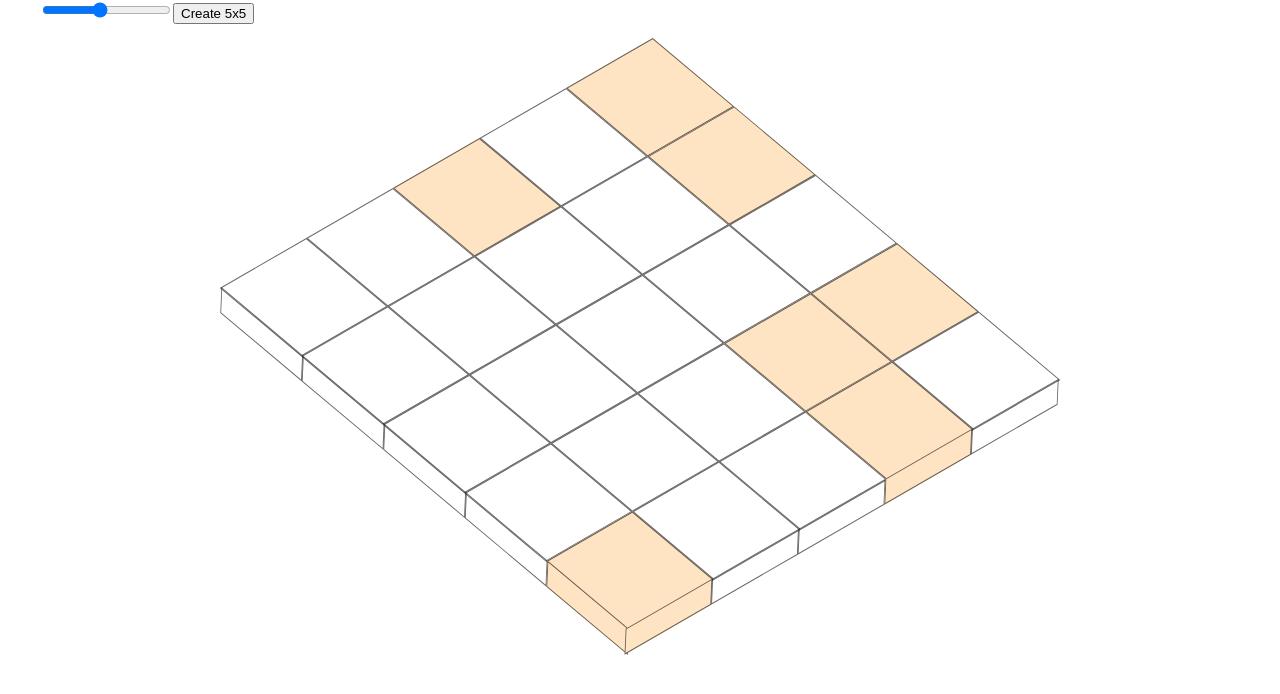
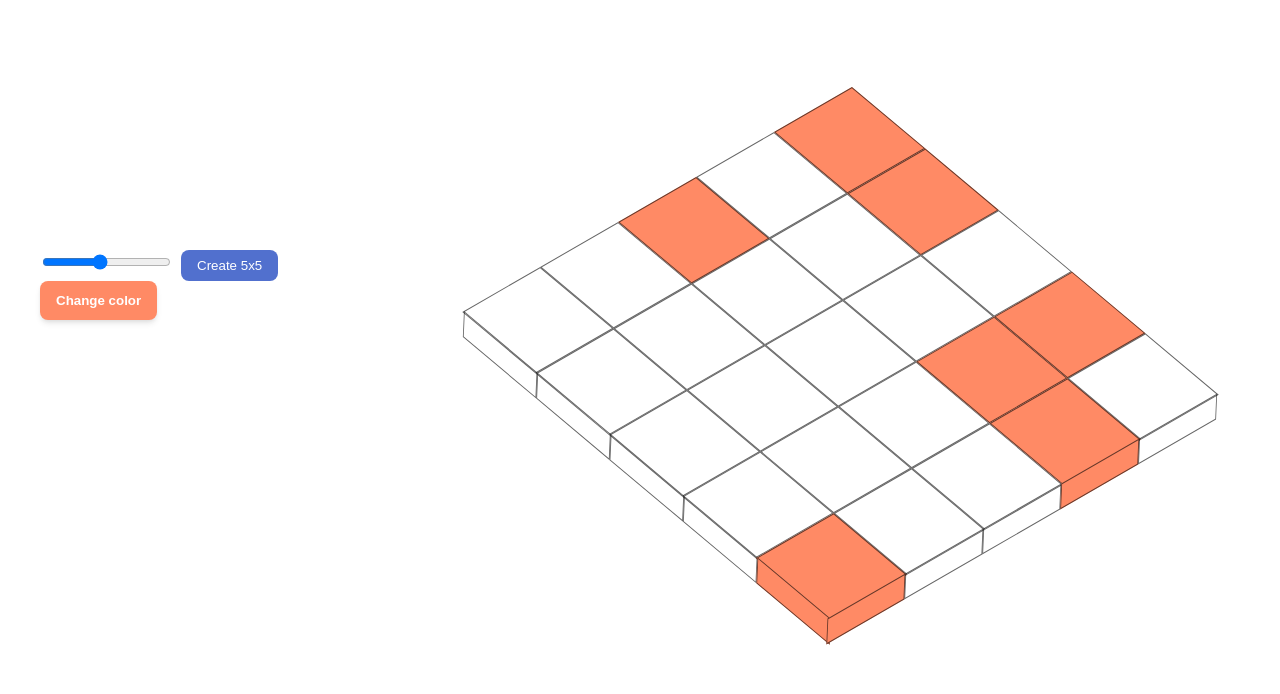
Before and after one commit to antrancs/grid-problem, a React (Create React App) app: page / in a window 1280 px wide. Shown: the top 694 px of the page. Built offline with nearby package versions, Linux system fonts and the light colour scheme.

Commit message:
Added color picker

```diff
--- a/package.json
+++ b/package.json
@@ -12,6 +12,7 @@
     "@types/react-dom": "^16.9.0",
     "classnames": "^2.2.6",
     "react": "^16.13.0",
+    "react-color": "^2.18.0",
     "react-dom": "^16.13.0",
     "react-scripts": "3.4.0",
     "typescript": "~3.7.2"
@@ -38,6 +39,7 @@
     ]
   },
   "devDependencies": {
-    "@types/classnames": "^2.2.9"
+    "@types/classnames": "^2.2.9",
+    "@types/react-color": "^3.0.1"
   }
 }
--- a/src/App.css
+++ b/src/App.css
@@ -3,16 +3,16 @@
 }
 
 .grid {
-  width: 500px;
+  width: 450px;
   max-width: 50%;
   display: grid;
   grid-template-columns: repeat(var(--grid-size), 1fr);
   grid-template-rows: repeat(var(--grid-size), 1fr);
   grid-column-gap: 0px;
   grid-row-gap: 0px;
-  height: 500px;
+  height: 450px;
   margin: 60px auto;
-  transform: rotate(-30deg) skew(20deg);
+  transform: rotate(-30deg) skew(20deg) translateY(100px);
   position: relative;
 }
 
@@ -20,3 +20,8 @@
   max-width: 1200px;
   margin: 0 auto;
 }
+
+.page-content {
+  display: flex;
+  align-items: center;
+}
--- a/src/App.tsx
+++ b/src/App.tsx
@@ -1,16 +1,29 @@
-import React, { useMemo, useState, useEffect, useRef } from 'react';
+import React, {
+  useMemo,
+  useState,
+  useEffect,
+  useRef,
+  useCallback
+} from 'react';
+
 import './App.css';
 import Cell, { ICell } from './components/Cell/Cell';
 import {
   getAllConnectedAreas,
   getIndexInGrid,
-  generateGrid
+  generateGrid,
+  lightenDarkenColor
 } from './utils/utils';
 import Slider from './components/Slider/Slider';
+import ColorPicker from './components/ColorPicker/ColorPicker';
 
 function App() {
   const [size, setSize] = useState(5);
   const [cells, setCells] = useState<ICell[]>([]);
+
+  const [cellColor, setCellColor] = useState('#FF8A65');
+
+  // Track the set the current hovered cell belongs to
   const currentSet = useRef<Set<number>>(new Set());
 
   const grid = useMemo(() => generateGrid(size), [size]);
@@ -55,6 +68,8 @@ function App() {
     );
   }
 
+  const memoHandleCellHover = useCallback(handleCellHover, [size]);
+
   function handleCellClick(cellIndex: number) {
     setCells(cells =>
       cells.map(cell => ({
@@ -64,26 +79,36 @@ function App() {
     );
   }
 
+  const memoHandleCellClick = useCallback(handleCellClick, [size]);
+
   return (
+    <div className="container">
       <div
-      className="container"
+        className="page-content"
         style={
           {
+            '--cell-color': cellColor,
+            '--cell-color-bright': lightenDarkenColor(cellColor, 20),
             '--grid-size': size
           } as React.CSSProperties
         }
       >
+        <div>
           <Slider onUpdateSize={setSize} />
+
+          <ColorPicker onColorChanged={setCellColor} color={cellColor} />
+        </div>
         <div className="grid" onMouseLeave={() => handleCellHover(-1)}>
           {cells.map(cell => (
             <Cell
               key={cell.index}
               cell={cell}
-            onHover={handleCellHover}
-            onClick={handleCellClick}
+              onHover={memoHandleCellHover}
+              onClick={memoHandleCellClick}
               gridSize={size}
             />
           ))}
+        </div>
       </div>
     </div>
   );
--- a/src/components/Cell/Cell.css
+++ b/src/components/Cell/Cell.css
@@ -12,11 +12,11 @@
 }
 
 .cell--active {
-  background-color: bisque;
+  background-color: var(--cell-color);
 }
 
 .cell--hover {
-  background-color: red;
+  background-color: var(--cell-color-bright);
 }
 
 .cell__left-edge,
--- a/src/components/Cell/Cell.tsx
+++ b/src/components/Cell/Cell.tsx
@@ -1,4 +1,4 @@
-import React, { FunctionComponent } from 'react';
+import React, { FunctionComponent, memo } from 'react';
 
 import classnames from 'classnames';
 import './Cell.css';
@@ -30,7 +30,6 @@ const Cell: FunctionComponent<IProps> = ({
   gridSize
 }) => {
   // The last-gridSize cells are at the bottom
-
   const isBottomEdge = () => gridSize * gridSize - gridSize <= index;
 
   const { value, index, text } = cell;
@@ -54,4 +53,4 @@ const Cell: FunctionComponent<IProps> = ({
   );
 };
 
-export default Cell;
+export default memo(Cell);
--- /dev/null
+++ b/src/components/ColorPicker/ColorPicker.css
@@ -0,0 +1,27 @@
+.color-wrapper {
+  position: absolute;
+  left: 0;
+  top: 50px;
+}
+
+.color-picker {
+  position: relative;
+}
+
+.color-btn {
+  border: none;
+  outline: none;
+  color: white;
+  padding: 12px 16px;
+  font-weight: 600;
+  cursor: pointer;
+  box-shadow: 0 4px 6px -1px rgba(0, 0, 0, 0.1),
+    0 2px 4px -1px rgba(0, 0, 0, 0.06);
+  border-radius: 8px;
+  background-color: var(--cell-color);
+  transition: background-color 0.25s ease-in;
+}
+
+.color-btn:hover {
+  background-color: var(--cell-color-bright);
+}
--- /dev/null
+++ b/src/components/ColorPicker/ColorPicker.tsx
@@ -0,0 +1,38 @@
+import React, { useState, FunctionComponent } from 'react';
+import { BlockPicker, ColorResult } from 'react-color';
+
+import './ColorPicker.css';
+
+interface IProps {
+  onColorChanged: (color: string) => void;
+  color: string;
+}
+
+const ColorPicker: FunctionComponent<IProps> = ({ onColorChanged, color }) => {
+  const [showPicker, setShowPicker] = useState(false);
+
+  function handleBtnClicked() {
+    setShowPicker(!showPicker);
+  }
+
+  function handleColorChanged(color: ColorResult) {
+    onColorChanged(color.hex);
+    setShowPicker(false);
+  }
+
+  return (
+    <div className="color-picker">
+      <button onClick={handleBtnClicked} className="color-btn">
+        Change color
+      </button>
+
+      {showPicker && (
+        <div className="color-wrapper">
+          <BlockPicker color={color} onChangeComplete={handleColorChanged} />
+        </div>
+      )}
+    </div>
+  );
+};
+
+export default ColorPicker;
--- /dev/null
+++ b/src/components/Slider/Slider.css
@@ -0,0 +1,10 @@
+.slider-btn {
+  background-color: #5170ce;
+  border: none;
+  outline: none;
+  padding: 8px 16px;
+  color: white;
+  cursor: pointer;
+  border-radius: 8px;
+  margin-left: 8px;
+}
--- a/src/components/Slider/Slider.tsx
+++ b/src/components/Slider/Slider.tsx
@@ -1,4 +1,6 @@
 import React, { useState, FunctionComponent } from 'react';
+
+import './Slider.css';
 
 interface IProps {
   onUpdateSize: (size: number) => void;
@@ -16,7 +18,7 @@ const Slider: FunctionComponent<IProps> = ({ onUpdateSize }) => {
         onChange={event => setSizeRange(+event.target.value)}
         value={sizeRange}
       />
-      <button onClick={() => onUpdateSize(sizeRange)}>
+      <button className="slider-btn" onClick={() => onUpdateSize(sizeRange)}>
         Create {sizeRange}x{sizeRange}
       </button>
     </section>
--- a/src/utils/utils.ts
+++ b/src/utils/utils.ts
@@ -11,7 +11,6 @@ export function generateGrid(size: number) {
     }
   }
 
-  console.log(grid);
   return grid;
 }
 
@@ -76,3 +75,32 @@ function dfs(
 export function getIndexInGrid(totalRows: number, row: number, col: number) {
   return row * totalRows + col;
 }
+
+// From: https://css-tricks.com/snippets/javascript/lighten-darken-color/
+export function lightenDarkenColor(col: string, amount: number) {
+  var usePound = false;
+
+  if (col[0] === '#') {
+    col = col.slice(1);
+    usePound = true;
+  }
+
+  var num = parseInt(col, 16);
+
+  var r = (num >> 16) + amount;
+
+  if (r > 255) r = 255;
+  else if (r < 0) r = 0;
+
+  var b = ((num >> 8) & 0x00ff) + amount;
+
+  if (b > 255) b = 255;
+  else if (b < 0) b = 0;
+
+  var g = (num & 0x0000ff) + amount;
+
+  if (g > 255) g = 255;
+  else if (g < 0) g = 0;
+
+  return (usePound ? '#' : '') + (g | (b << 8) | (r << 16)).toString(16);
+}
```
Also changed, not shown: 1 other file (tests, documents, lock files or other folders). Lines whose indentation alone changed are shown as unchanged.
